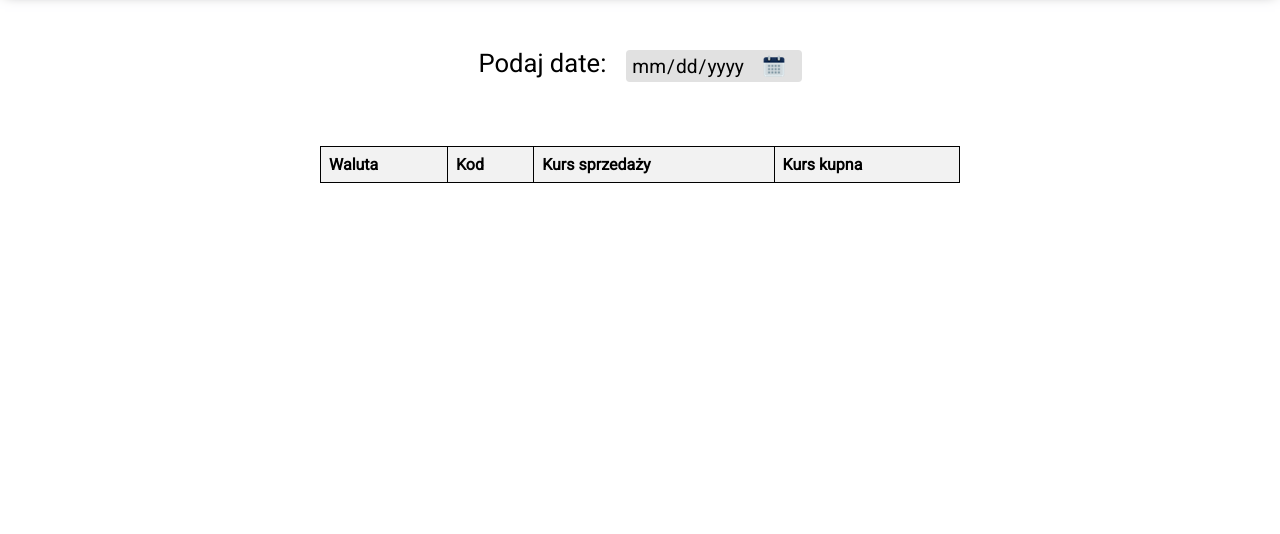
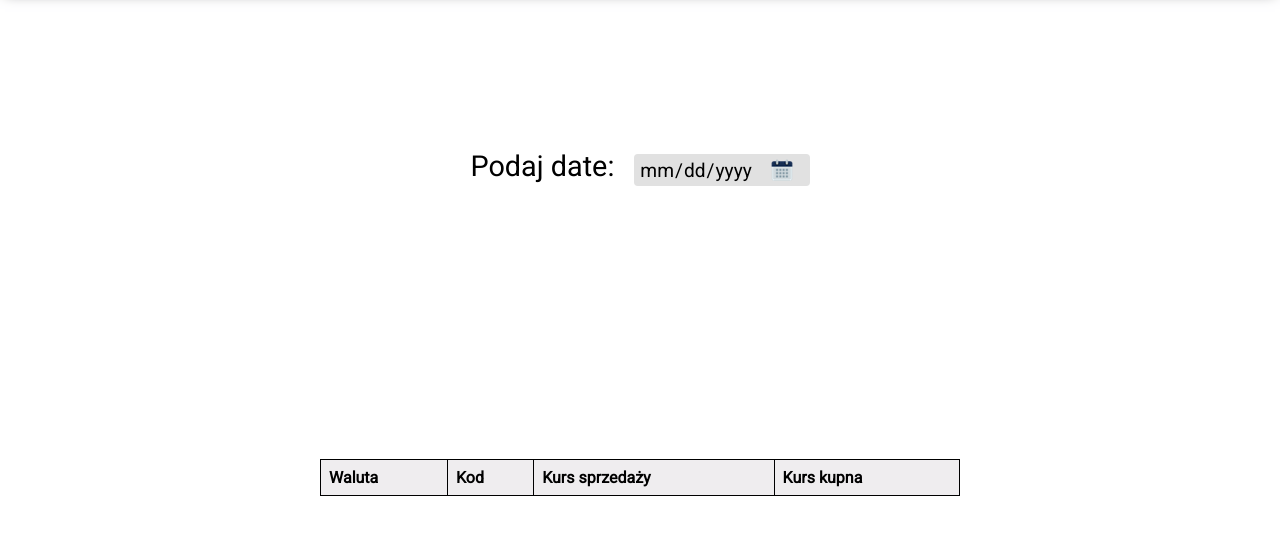
Before and after one commit to maslankamateusz/currency_converter_nbpAPI, a website: page currencyTable.html in a window 1280 px wide. Shown: the part 110-644 px from the top of the page. Drawn offline with Linux system fonts and the light colour scheme; no server answers.

Commit message:
modifying date input

```diff
--- a/currencyTable.css
+++ b/currencyTable.css
@@ -1,37 +1,50 @@
-/*Currency table css*/
 main {
     height: 88vh;
     width: 100vw;
     display: flex;
     flex-direction: column;
     align-items: center;
+    padding-bottom: 10vh;
+}
+
+.tableContainer {
+    width: 50%;
+    margin-top: 10px;
+    margin-bottom: 10px;
+    position: relative;
 }
 
 .currencyTable {
-    margin-top: 5vh;
+    border-collapse: collapse;
+    width: 100%;
 }
 
-table {
-    border-collapse: collapse;
-    width: 50%;
-    margin: auto;
+.tableHeader {
+    width: 100%;
+    text-align: center;
+    margin-bottom: 20px;
+    position: relative;
+    z-index: 1;
+}
+.tableHeader p{
+    font-size: 1.8rem;
 }
 
 th, td {
     border: 1px solid #000;
     padding: 8px;
     text-align: left;
+    position: relative;
 }
-
-th {
-    background-color: #f2f2f2;
+th{
+    background-color: #EFEDEF;
 }
 
 .dataPicker {
-    /*background: #340f0f;*/
     height: 10vh;
     padding: 3vh 0;
     margin-top: 5vh;
+    margin-bottom: 10px;
     width: 50%;
     display: flex;
     justify-content: center;
@@ -39,14 +52,13 @@ th {
     flex-direction: row;
 }
 
-
 .dataPicker label {
-    margin-bottom: 4.5px;
+    margin-bottom: 3px;
     margin-right: 20px;
     text-emphasis: 1;
 }
 .dataPicker label{
-    font-size: 1.6rem;
+    font-size: 1.8rem;
 }
 .dataPicker input{
     height: 100%;
--- a/currencyTable.html
+++ b/currencyTable.html
@@ -25,6 +25,10 @@
             <label for="dataPickerInput">Podaj date: </label>
             <input type="date" id="dataPickerInput">
         </div>
+        <div class="tableContainer">
+            <div class="tableHeader">
+                <p></p>
+            </div>
             <table class="currencyTable">
                 <thead>
                     <tr>
@@ -37,6 +41,7 @@
                 <tbody id="tableBody">
                 </tbody>
             </table>
+        </div>
     </main>
     <script src="currencyTable.js"></script>
 </body>
--- a/currencyTable.js
+++ b/currencyTable.js
@@ -2,20 +2,23 @@ class CurrencyTable{
 
     constructor(){
         this.dataPickerInput = document.querySelector("#dataPickerInput");
+        this.tableHeader = document.querySelector(".tableHeader p");
+        this.today = new Date();
+        console.log(this.today);
         this.url = "http://api.nbp.pl/api/exchangerates/tables/C/2022-12-08/"
-        this.dataPickerInput.addEventListener("blur", () => {
+        this.generateTable();
+        this.dataPickerInput.addEventListener("change", () => {
             this.updateData();
         })
     }
     updateData = () => {
         let inputValue = this.dataPickerInput.value;
         let inputDate = new Date(inputValue);
-
-        if(inputDate.getDay() === 6 || inputDate.getDay() === 7){
+        if(inputDate.getDay() === 6 || inputDate.getDay() === 7 || inputDate > this.today){
             console.log("Wprowadzono złą date");
         }else{
             this.url = `http://api.nbp.pl/api/exchangerates/tables/C/${inputValue}/`;
-            console.log(this.url);
+            this.tableHeader.innerHTML = `Dane tabeli na dzień: ${inputValue}`;
             this.generateTable();
         }
 
@@ -47,6 +50,7 @@ class CurrencyTable{
             return;
         }
         const tableBody = document.getElementById('tableBody');
+        tableBody.innerHTML = "";
         rates.forEach(rate => {
             const row = document.createElement('tr');
 
```
Lines whose indentation alone changed are shown as unchanged.
